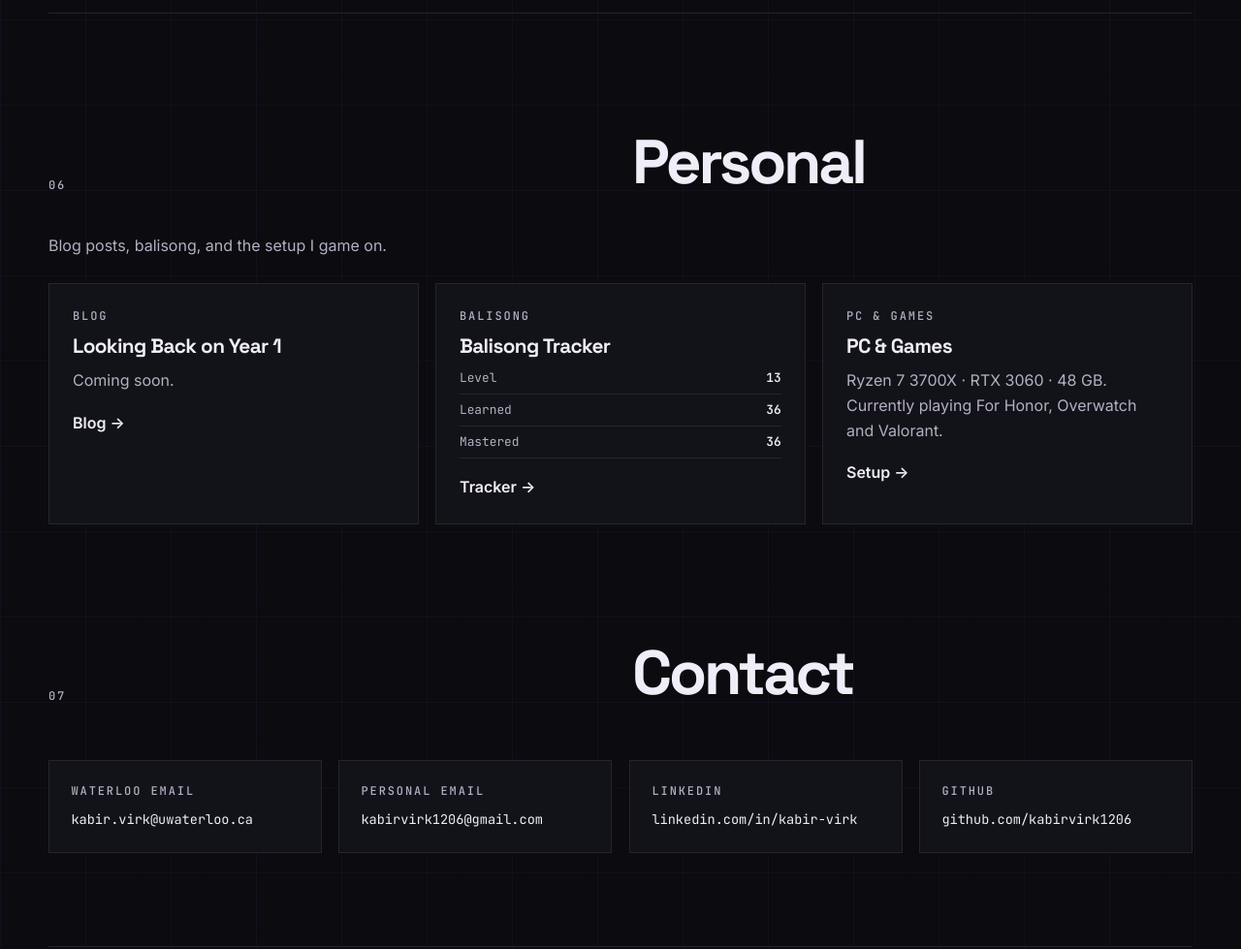
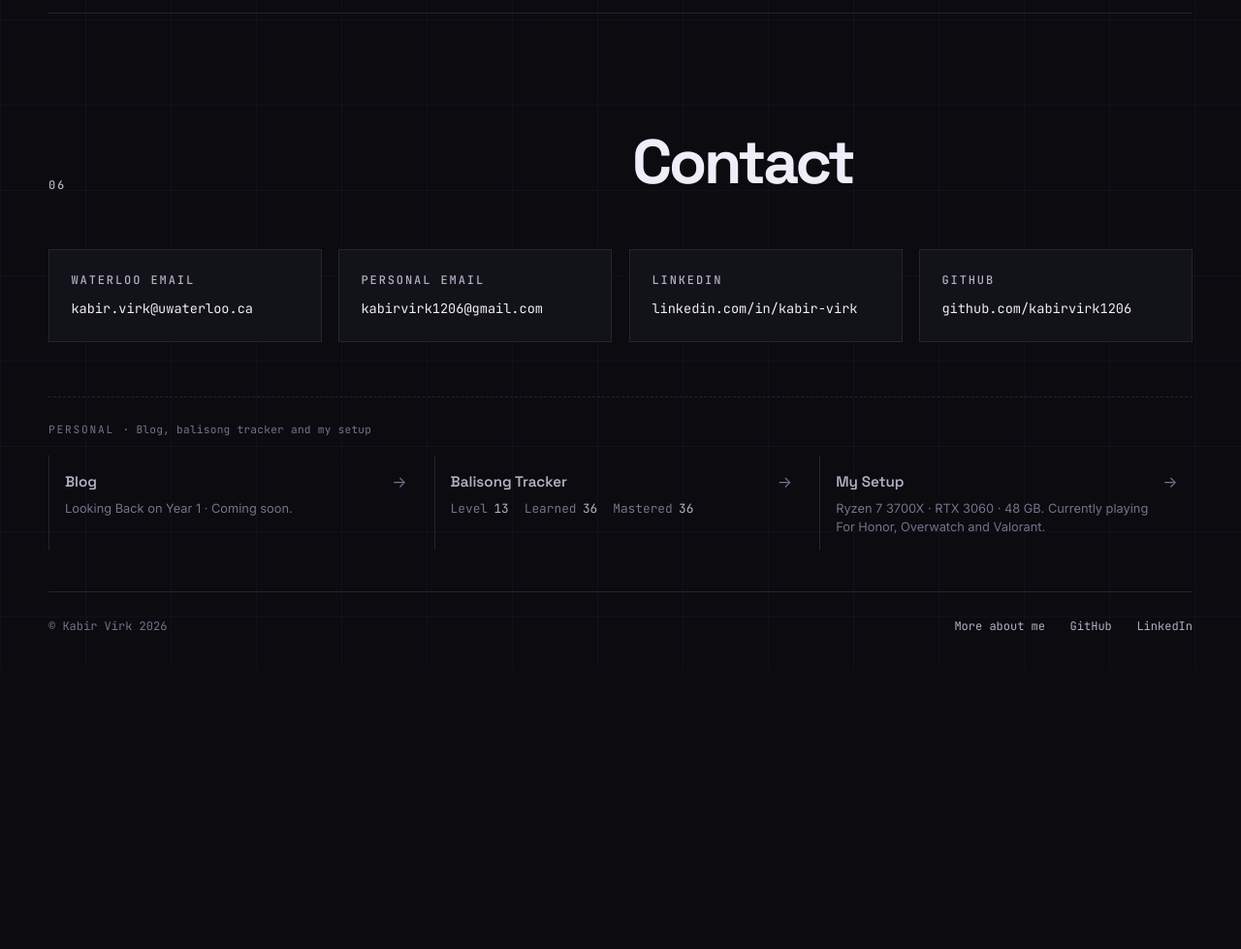
Before and after one commit to kabirvirk1206/personal_portfolio_website, a plain HTML site: page index.html in a window 1280 px wide. Shown: the part 5260-6239 px from the top of the page at 97% size. After the commit the page ends 5951 px from the top, so only its background shows below. Drawn offline with Linux system fonts and the light colour scheme.

Commit message:
move personal below contact

```diff
--- a/index.html
+++ b/index.html
@@ -212,24 +212,10 @@
     </div>
   </section>
 
-  <!-- PERSONAL -->
-  <section class="sec wrap" id="personal" data-spy="06" data-label="Personal">
+  <!-- CONTACT -->
+  <section class="sec wrap" id="contact" data-spy="06" data-label="Contact">
     <div class="sec-head rv">
       <p class="eyebrow">06</p>
-      <h2>Personal</h2>
-    </div>
-    <p class="lead">Blog posts, balisong, and the setup I game on.</p>
-    <div class="pgrid">
-      <a class="pcard rv" href="about-me.html#blog"><p class="eyebrow">Blog</p><h3>Looking Back on Year 1</h3><p>Coming soon.</p><span>Blog <em>→</em></span></a>
-      <a class="pcard rv" href="about-me.html#balisong"><p class="eyebrow">Balisong</p><h3>Balisong Tracker</h3><ul class="p-list" id="p-balisong"></ul><span>Tracker <em>→</em></span></a>
-      <a class="pcard rv" href="about-me.html#setup"><p class="eyebrow">PC &amp; Games</p><h3>PC &amp; Games</h3><p>Ryzen 7 3700X · RTX 3060 · 48 GB. Currently playing For Honor, Overwatch and Valorant.</p><span>Setup <em>→</em></span></a>
-    </div>
-  </section>
-
-  <!-- CONTACT -->
-  <section class="sec wrap" id="contact" data-spy="07" data-label="Contact">
-    <div class="sec-head rv">
-      <p class="eyebrow">07</p>
       <h2>Contact</h2>
     </div>
     <div class="cgrid">
@@ -237,6 +223,16 @@
       <a class="citem rv" href="mailto:kabirvirk1206@gmail.com"><p class="eyebrow">Personal Email</p><p class="cval">kabirvirk1206@gmail.com</p></a>
       <a class="citem rv" href="https://linkedin.com/in/kabir-virk" target="_blank" rel="noopener noreferrer"><p class="eyebrow">LinkedIn</p><p class="cval">linkedin.com/in/kabir-virk</p></a>
       <a class="citem rv" href="https://github.com/kabirvirk1206" target="_blank" rel="noopener noreferrer"><p class="eyebrow">GitHub</p><p class="cval">github.com/kabirvirk1206</p></a>
+    </div>
+  </section>
+
+  <!-- PERSONAL (quiet strip) -->
+  <section class="offclock wrap" id="personal" aria-label="Personal">
+    <p class="oc-label">Personal <span>· Blog, balisong tracker and my setup</span></p>
+    <div class="oc-row">
+      <a class="oc" href="about-me.html#blog"><b>Blog</b><span>Looking Back on Year 1 · Coming soon.</span><em>→</em></a>
+      <a class="oc" href="about-me.html#balisong"><b>Balisong Tracker</b><ul class="oc-stats" id="p-balisong"></ul><em>→</em></a>
+      <a class="oc" href="about-me.html#setup"><b>My Setup</b><span>Ryzen 7 3700X · RTX 3060 · 48 GB. Currently playing For Honor, Overwatch and Valorant.</span><em>→</em></a>
     </div>
   </section>
 
--- a/site.css
+++ b/site.css
@@ -475,3 +475,21 @@ html, body { overflow-x: clip; }
 .p-list { list-style: none; margin: 0; padding: 0; display: grid; gap: 0.35rem; }
 .p-list li { display: flex; justify-content: space-between; gap: 1rem; padding-bottom: 0.35rem; border-bottom: 1px solid var(--line); font-family: var(--mono); font-size: 0.8rem; color: var(--ink-2); }
 .p-list li span:last-child { color: var(--ink); font-weight: 600; }
+
+/* quiet personal strip below contact */
+.cgrid { padding-bottom: clamp(2.5rem, 5vw, 3.5rem); }
+.offclock { padding-block: 1.6rem 2.6rem; border-top: 1px dashed var(--line); }
+.oc-label { font-family: var(--mono); font-size: 0.7rem; letter-spacing: 0.16em; text-transform: uppercase; color: var(--ink-3); margin-bottom: 1rem; }
+.oc-label span { letter-spacing: 0.02em; text-transform: none; }
+.oc-row { display: grid; grid-template-columns: repeat(3, minmax(0, 1fr)); gap: 0.8rem; }
+.oc { position: relative; display: grid; gap: 0.35rem; align-content: start; padding: 0.9rem 2.2rem 0.9rem 1rem; border: 1px solid transparent; border-left-color: var(--line); text-decoration: none; color: var(--ink-3); transition: border-color 0.2s, background 0.2s, color 0.2s; }
+.oc b { font-family: var(--head); font-size: 0.95rem; font-weight: 600; color: var(--ink-2); }
+.oc span { font-size: 0.8rem; line-height: 1.5; }
+.oc em { position: absolute; top: 0.9rem; right: 0.9rem; color: var(--ink-3); }
+.oc:hover { border-color: var(--line); background: var(--panel); color: var(--ink-2); }
+.oc:hover b { color: var(--ink); }
+.oc:hover em { color: var(--violet); transform: translateX(3px); }
+.oc-stats { list-style: none; margin: 0; padding: 0; display: flex; flex-wrap: wrap; gap: 0.3rem 1rem; }
+.oc-stats li { display: flex; gap: 0.4rem; font-family: var(--mono); font-size: 0.72rem; }
+.oc-stats li span:last-child { color: var(--ink-2); }
+@media (max-width: 760px) { .oc-row { grid-template-columns: 1fr; } }
```
